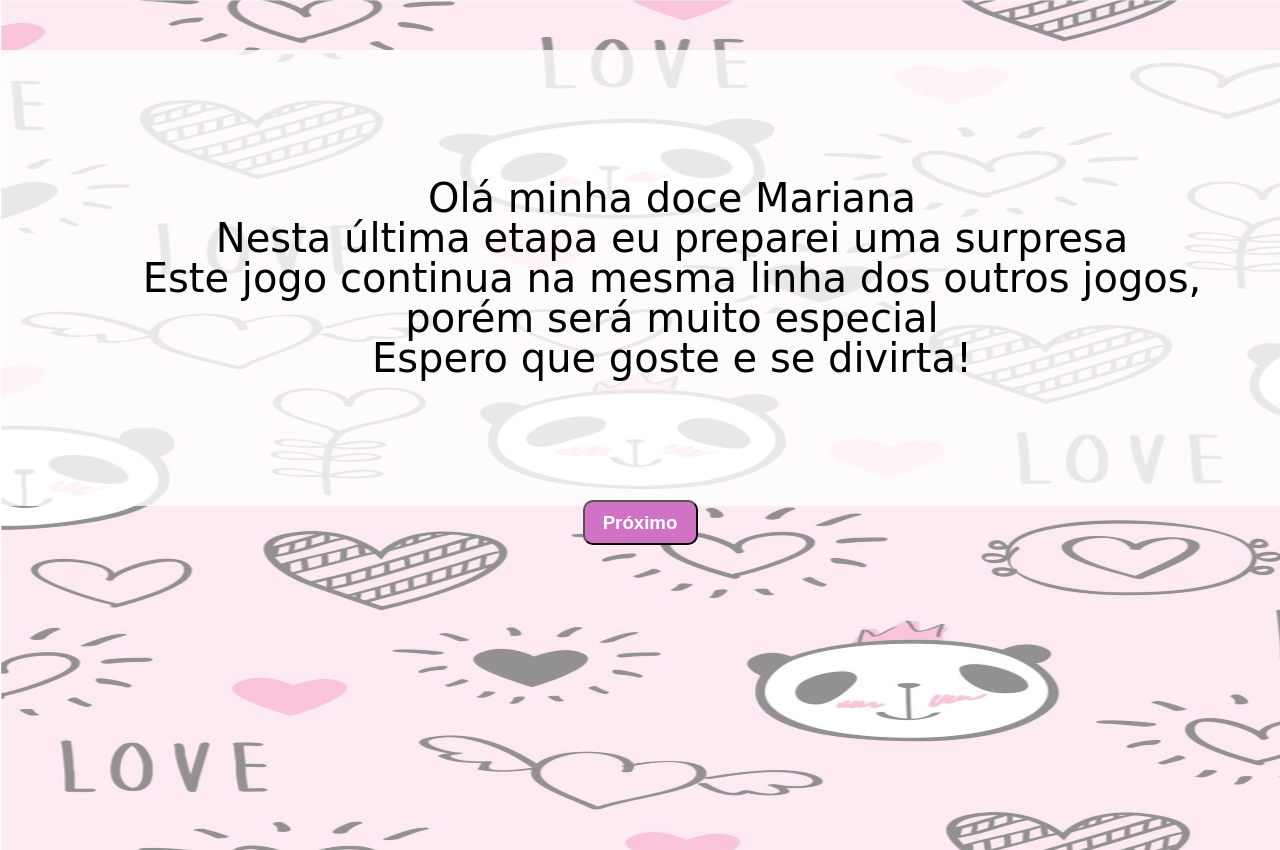
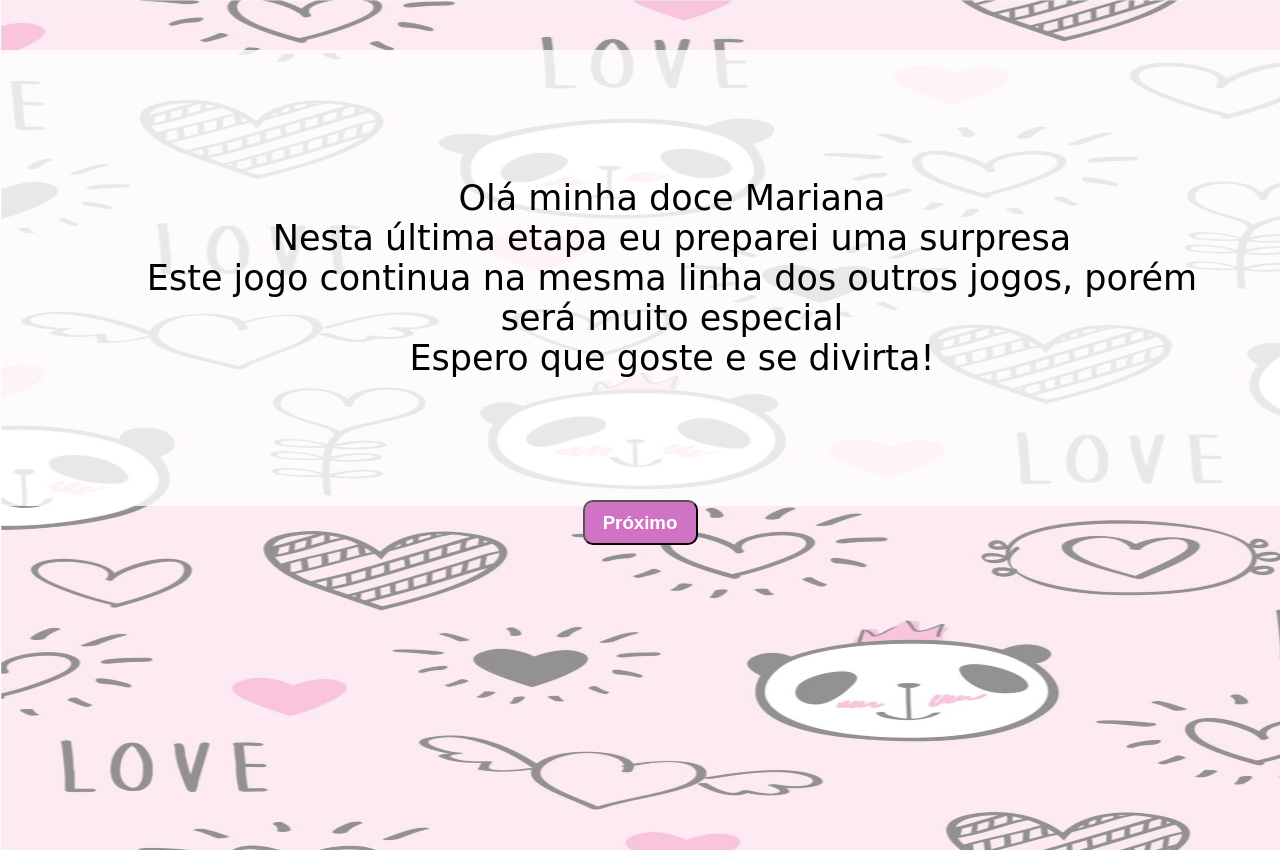
Before and after one commit to ednosmab/vamos_jogar, a plain HTML site: page index.html in a window 1280 px wide. Shown: the top 850 px of the page. Drawn offline with Linux system fonts and the light colour scheme.

Commit message:
alterando css

```diff
--- a/css/style.css
+++ b/css/style.css
@@ -72,7 +72,7 @@ input{
     width: 210px;
     height: 80px;
     font-family: cursive;
-    font-size: 40px;
+    font-size: 35px;
     border-radius: 60px;
 }
 p.texto{
@@ -80,7 +80,7 @@ p.texto{
     margin: auto;
     padding: 10%;
     font-family: cursive;
-    font-size: 40px;
+    font-size: 35px;
     line-height: 40px;
     width: 85%;
 }
@@ -89,7 +89,7 @@ p#tentativa{
     margin: auto;
     padding: 15px;
     font-family: cursive;
-    font-size: 40px;
+    font-size: 35px;
     line-height: 40px;
     border-radius: 100px;
     width: 200px;
```
